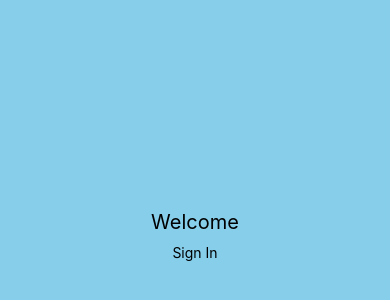
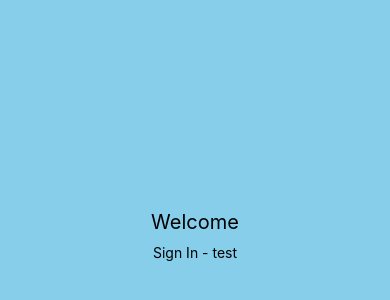
Before and after one commit to owenadley/ServusBuyerApp, a React Native app: screen / in a window 390 px wide. Shown: the part 192-492 px from the top of the page. Built offline with nearby package versions, Linux system fonts and the light colour scheme.

Commit message:
Commit Test

```diff
--- a/components/SignIn.js
+++ b/components/SignIn.js
@@ -17,7 +17,7 @@ type Props = {};
 export default class SignIn extends Component<Props> {
   render() {
     return (
-      <Text>Sign In</Text>
+      <Text>Sign In - test</Text>
     );
   }
 }
```
